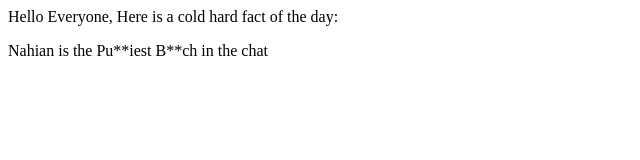
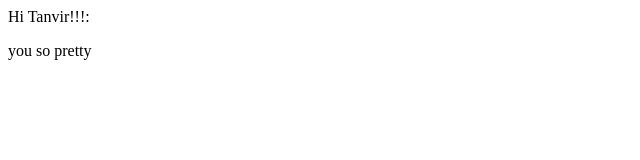
Before and after one commit to tanvir10029/hello-stuff, a plain HTML site: page index.html in a window 1280 px wide. Shown: the whole page, without its empty margins (0-640 px from the left). Drawn offline with Linux system fonts and the light colour scheme.

Commit message:
Update index.html

```diff
--- a/index.html
+++ b/index.html
@@ -1,2 +1,2 @@
-<p>Hello Everyone, Here is a cold hard fact of the day:</p>
-<p>Nahian is the Pu**iest B**ch in the chat</p>
+<p>Hi Tanvir!!!:</p>
+<p>you so pretty</p>
```
